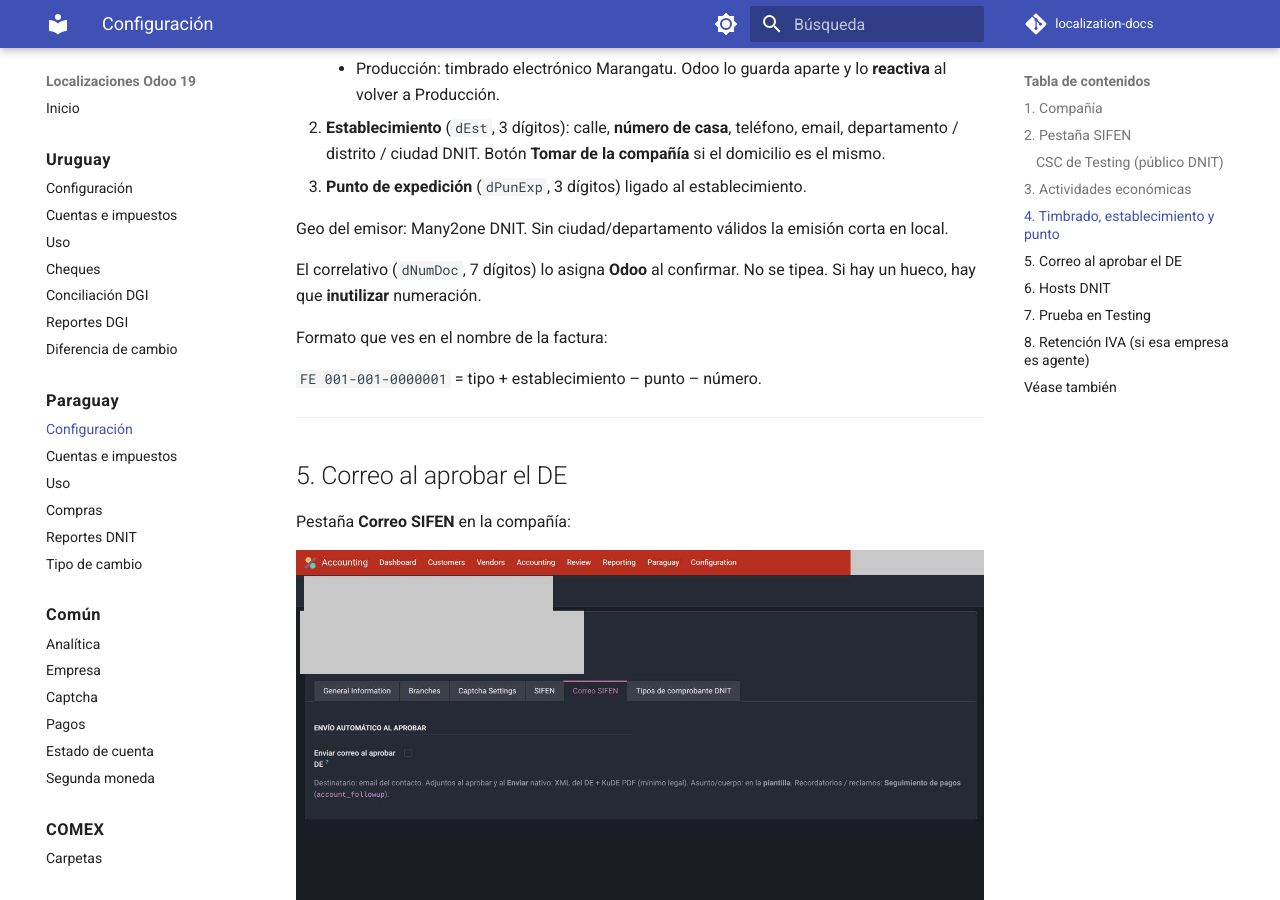
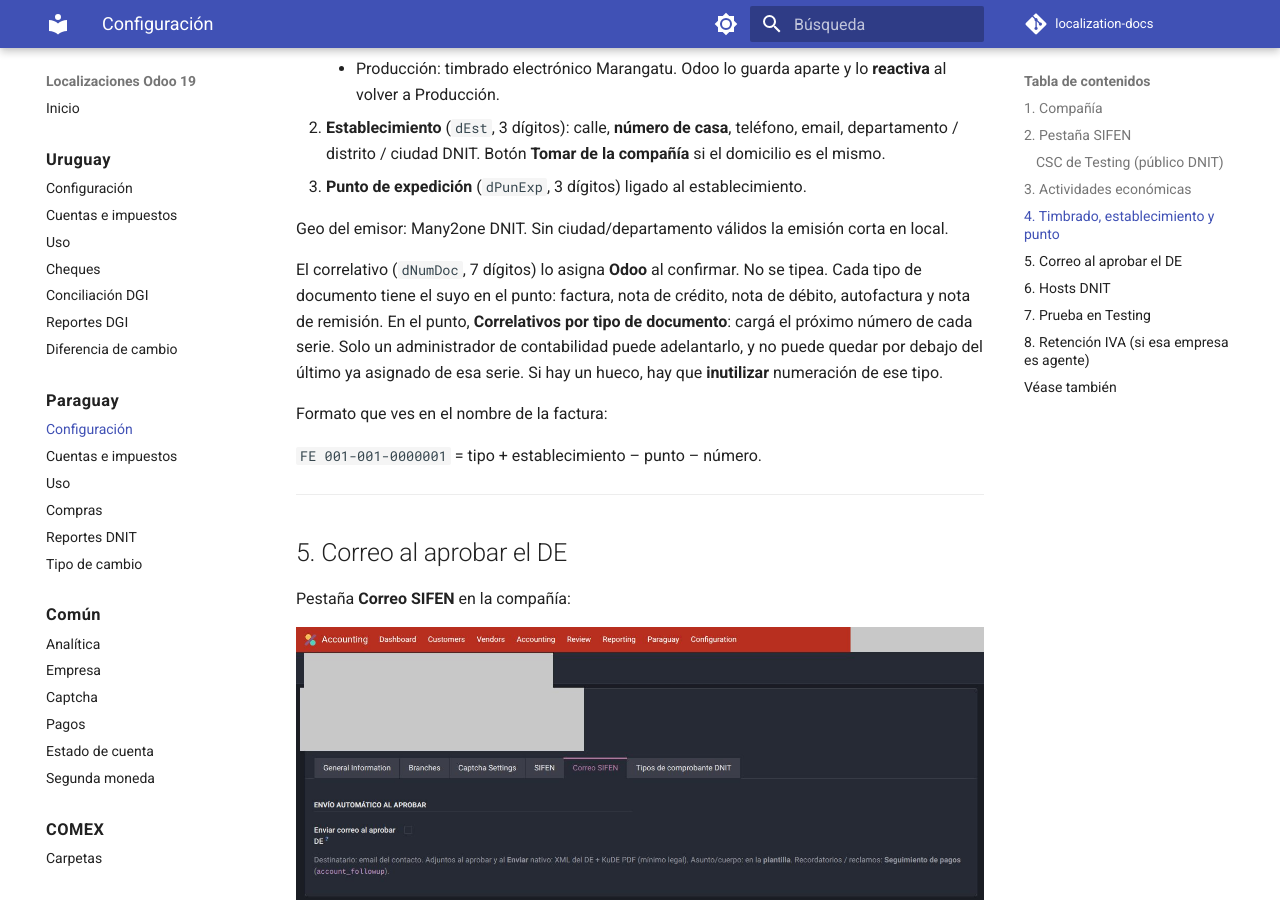
Before and after one commit to Pabloolano/localization-docs, an MkDocs documentation site: the page built from docs/paraguay/configuracion.md, in a window 1280 px wide and 900 px high, scrolled down 4136 px. Built offline with MkDocs 1.6.1 and Material for MkDocs 9.7.7, drawn with Linux system fonts in a browser that asks for light colours; comment, search, counter and statistics services are not loaded.

Commit message:
docs(paraguay): correlativo SIFEN por tipo de documento
El punto de expedición tiene un próximo número por factura, nota de
crédito, nota de débito, autofactura y remisión.

Co-authored-by: Cursor <cursoragent@cursor.com>

```diff
--- a/docs/paraguay/configuracion.md
+++ b/docs/paraguay/configuracion.md
@@ -83,7 +83,7 @@ Notebook bajo SIFEN, o `Contabilidad → Paraguay → Facturación electrónica`
 
 Geo del emisor: Many2one DNIT. Sin ciudad/departamento válidos la emisión corta en local.
 
-El correlativo (`dNumDoc`, 7 dígitos) lo asigna **Odoo** al confirmar. No se tipea. Si hay un hueco, hay que **inutilizar** numeración.
+El correlativo (`dNumDoc`, 7 dígitos) lo asigna **Odoo** al confirmar. No se tipea. Cada tipo de documento tiene el suyo en el punto: factura, nota de crédito, nota de débito, autofactura y nota de remisión. En el punto, **Correlativos por tipo de documento**: cargá el próximo número de cada serie. Solo un administrador de contabilidad puede adelantarlo, y no puede quedar por debajo del último ya asignado de esa serie. Si hay un hueco, hay que **inutilizar** numeración de ese tipo.
 
 Formato que ves en el nombre de la factura:
 
```
